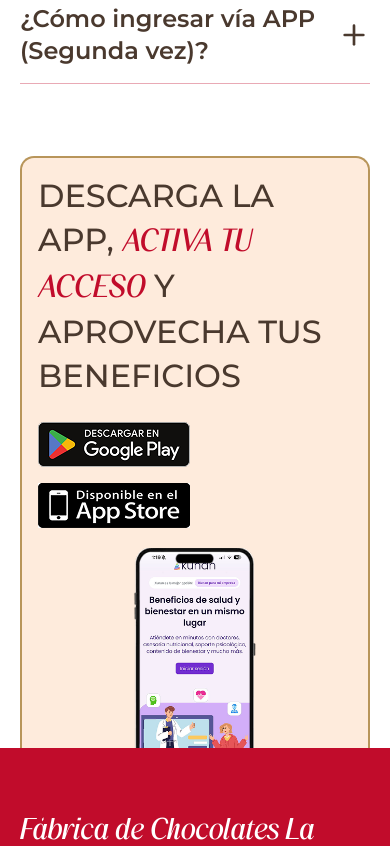
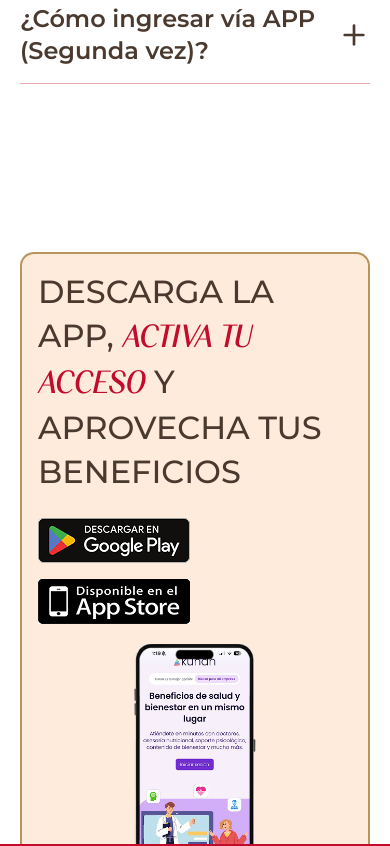
Before and after one commit to TWF-WebService/kunan, a Next.js app: page / in a window 390 px wide. Shown: the part 7840-8686 px from the top of the page. Built offline with nearby package versions, Linux system fonts and the light colour scheme; no server answers.

Commit message:
actualizacion css 1080p

```diff
--- a/src/components/inicio/CtaApp.tsx
+++ b/src/components/inicio/CtaApp.tsx
@@ -4,7 +4,7 @@ import { enlaces, rutasImagenes } from "@/src/data/inicio";
 
 export default function CtaApp() {
   return (
-    <Seccion className="bg-white pb-0 pt-8 md:pt-10">
+    <Seccion className="bg-white pb-0 pt-20 mt-12 md:pt-10">
       <div className="contenedor-kunan overflow-visible">
         <div className="flex flex-col items-center gap-5 rounded-t-kunan border-2 border-b-0 border-marca-secundario bg-marca-acento md:flex-row md:pb-0">
           <div className="w-full space-y-6 px-4 pt-4 sm:px-6 sm:pt-6 md:w-[65%] md:pl-[60px] md:pr-0 md:pt-[60px] md:pb-8">
```
